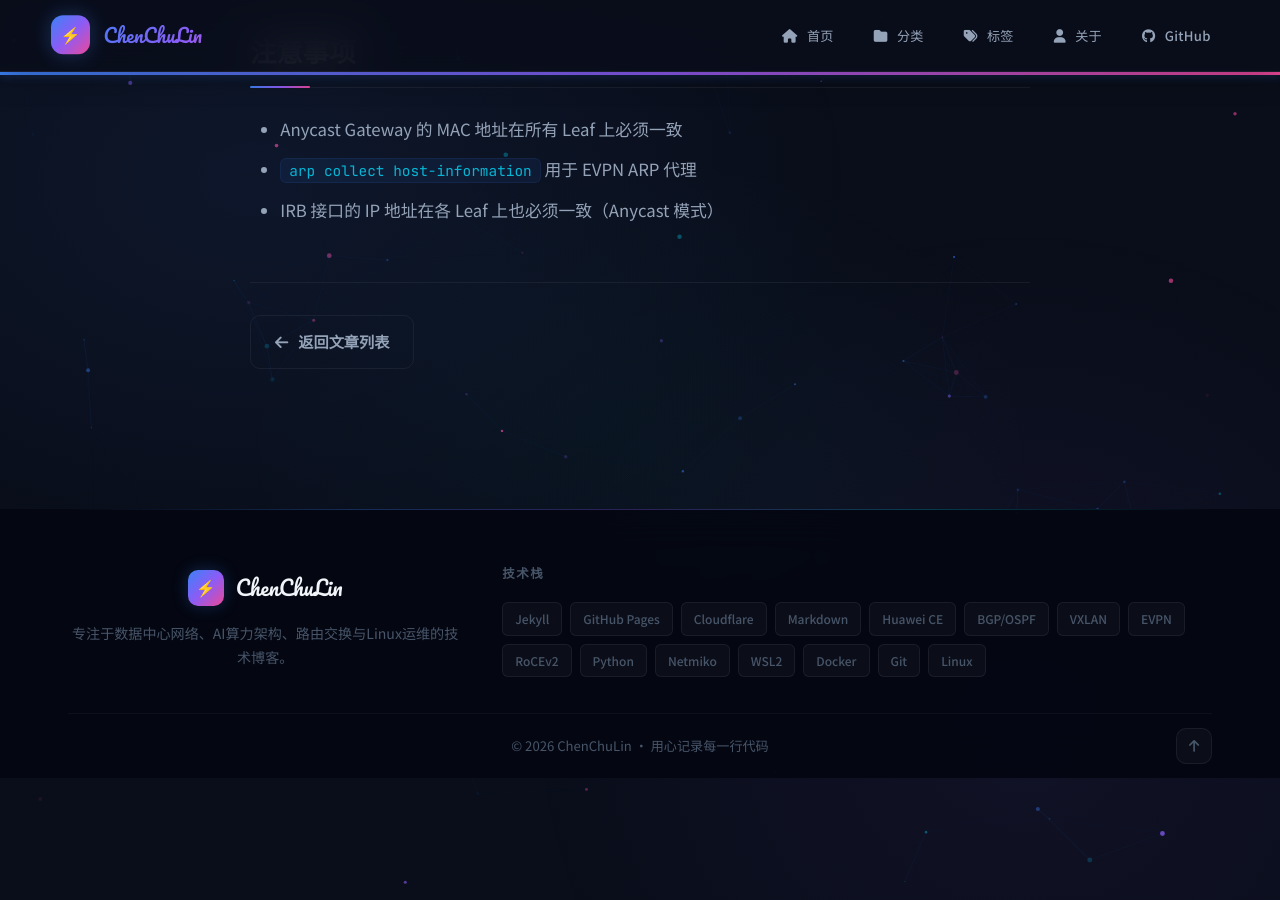
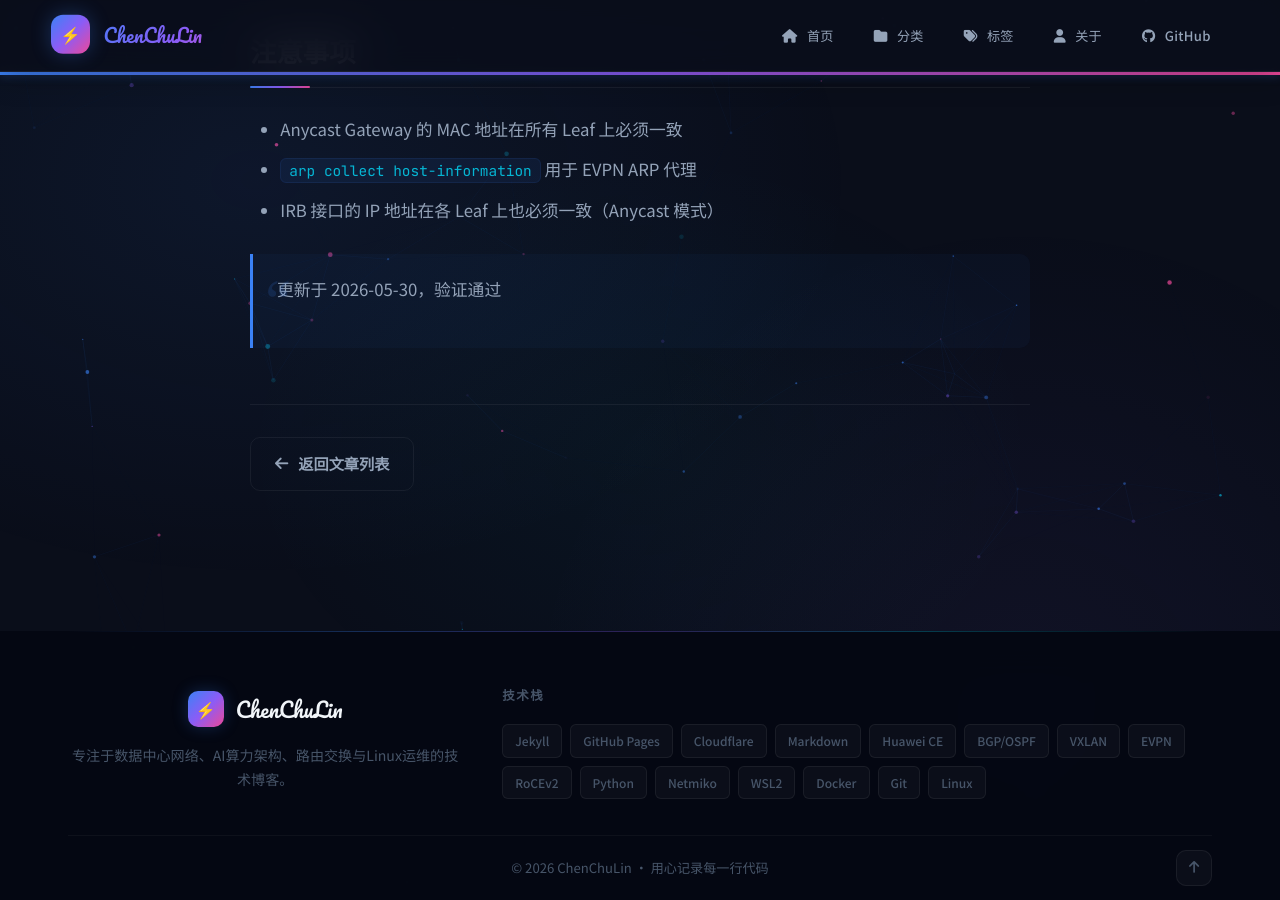
Before and after one commit to cxy-yao/blog, a Jekyll site: the page built from DC/VXLAN-EVPN分布式网关基础配置.md, in a window 1280 px wide and 900 px high, scrolled down 2457 px. Built offline with Jekyll 4.4.1, drawn with Linux system fonts in a browser that asks for light colours; before the commit the page ends 3235 px from its top, so only the background shows below that.

Commit message:
vault: 更新VXLAN EVPN笔记

```diff
--- a/DC/VXLAN-EVPN分布式网关基础配置.md
+++ b/DC/VXLAN-EVPN分布式网关基础配置.md
@@ -65,3 +65,5 @@ display mac-address bridge-domain 10
 - Anycast Gateway 的 MAC 地址在所有 Leaf 上必须一致
 - `arp collect host-information` 用于 EVPN ARP 代理
 - IRB 接口的 IP 地址在各 Leaf 上也必须一致（Anycast 模式）
+
+> 更新于 2026-05-30，验证通过
```
